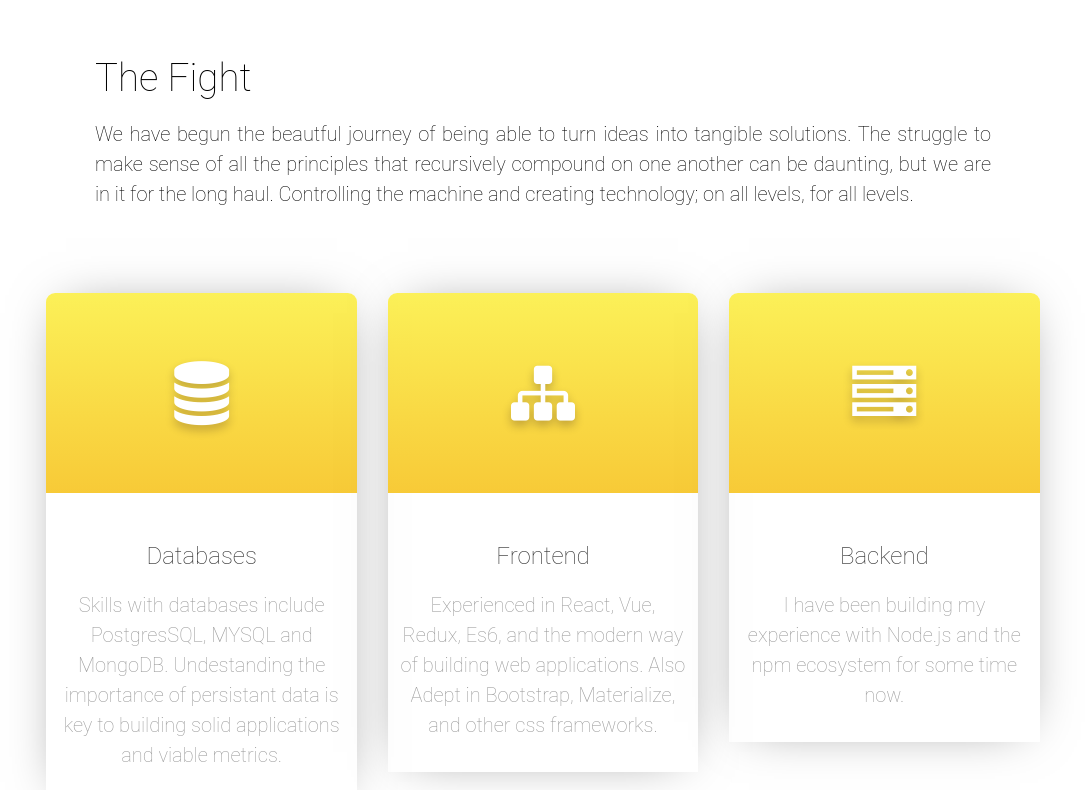
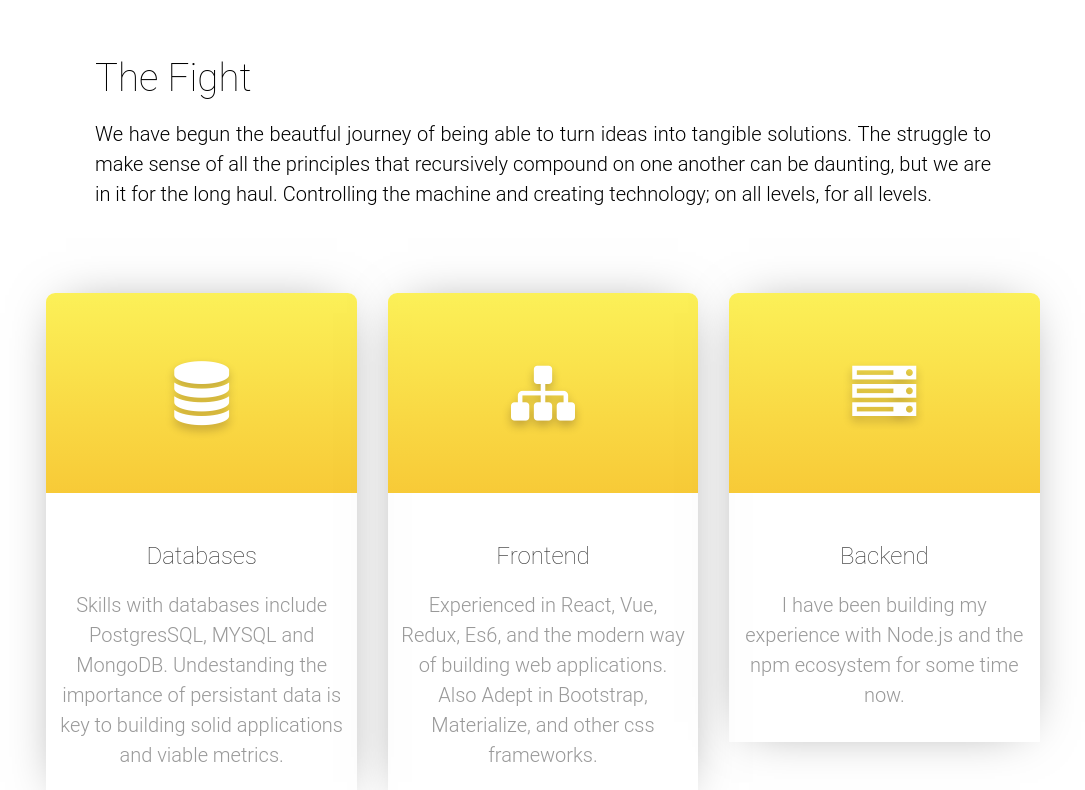
Before and after one commit to alonzathompson/portfolio, a React (Create React App) app: page / in a window 1280 px wide. Shown: the part 935-1725 px from the top of the page, without its empty margins (97-1182 px from the left). Built offline with nearby package versions, Linux system fonts and the light colour scheme.

Commit message:
fiexed text

```diff
--- a/src/components/projects/projectShow.js
+++ b/src/components/projects/projectShow.js
@@ -5,7 +5,7 @@ import React from 'react';
     <div className="caseStudyHolders">
       <div className={`caseStudy ${props.projectViewTrans}`} style={{ display: props.projectState }}>
           <div className="bigCard">
-            <h2 className="closeProject"
+            <i className="closeProject fa fa-close fa-2x"
                 onClick={() => {
                   props.closeProject();
                   window.scrollTo({
@@ -13,7 +13,11 @@ import React from 'react';
                     behavior: "smooth"
                   });
                 }}
-            >X</h2>
+
+                style={{
+                  fontWeight: "800 !important"
+                }}
+            />
 
             <div className="project-header">
               <div className="project-image"
--- a/src/index.css
+++ b/src/index.css
@@ -107,7 +107,7 @@ h1, h2 {
 
 
 p {
-  font-weight: 100;
+  font-weight: 300;
 }
 
 .Dabutton{
```
